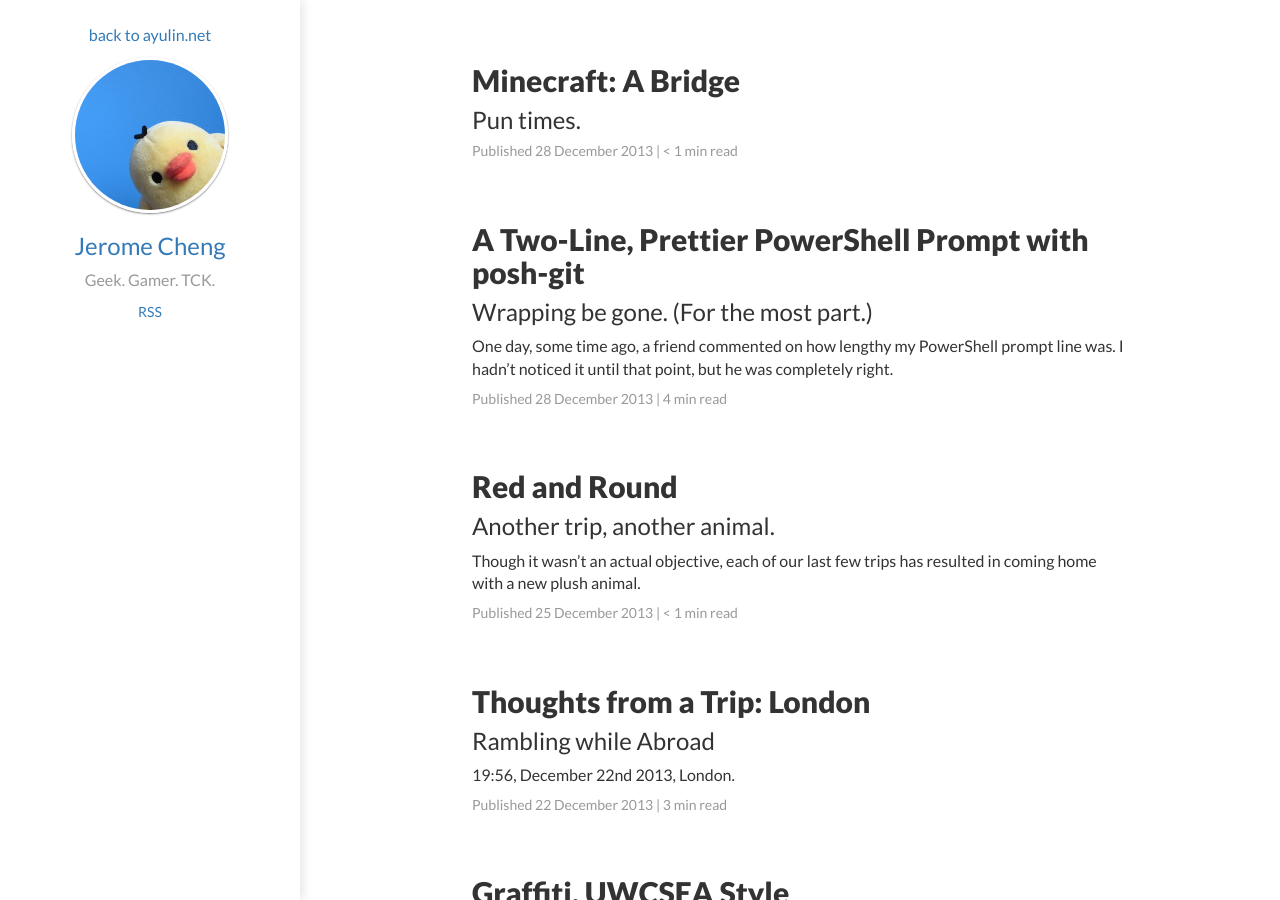
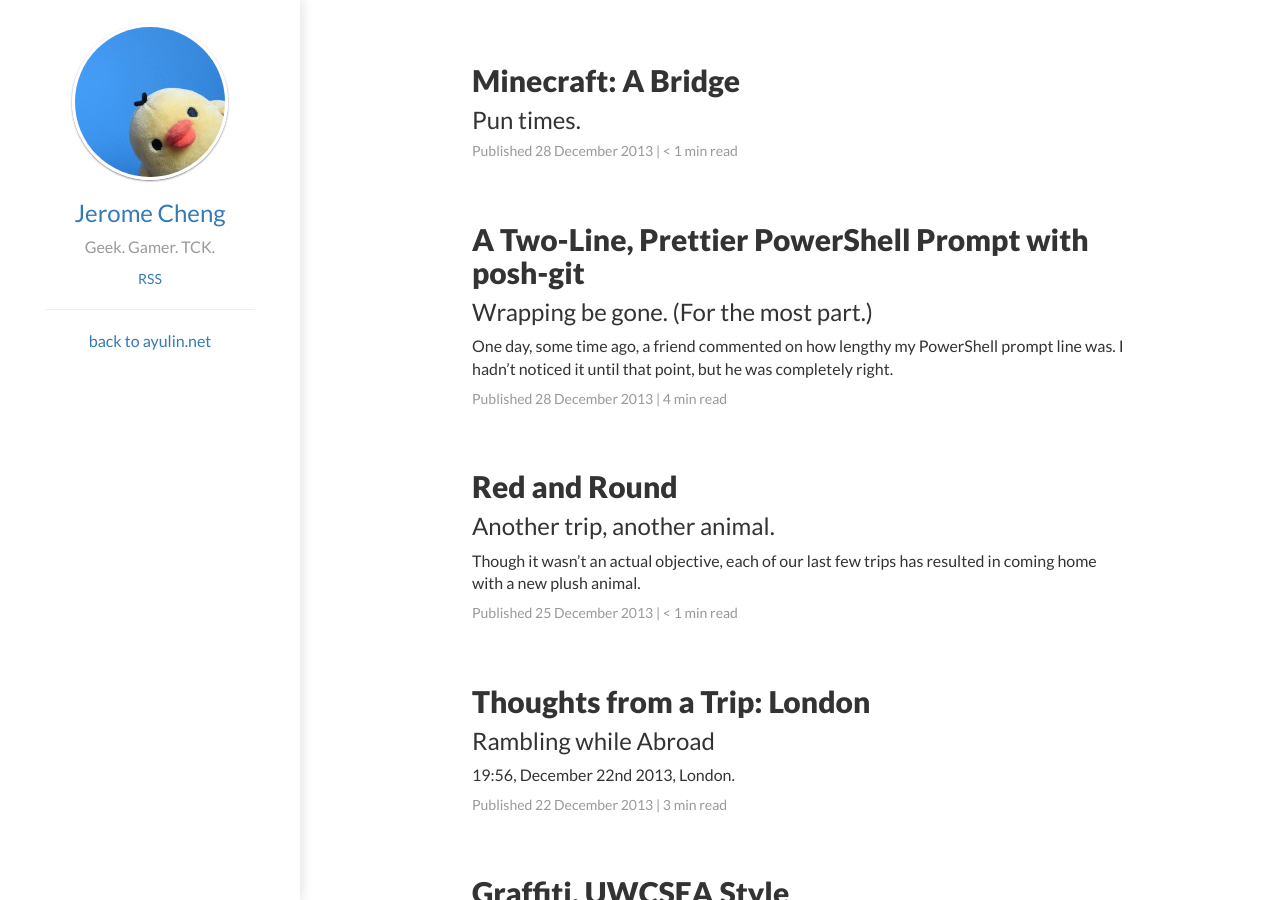
Before and after one commit to jcheng31/ayulin.net, a Jekyll site: the page built from Content/blog/index.html, in a window 1280 px wide and 900 px high. Built offline with Jekyll 4.4.1, drawn with Linux system fonts in a browser that asks for light colours; nearby versions of some CDN libraries; Markdown is read by kramdown in place of the engine named in the settings; the list of posts is cut into pages by our own code.

Commit message:
Move "back to ayulin.net" link to separate section.

```diff
--- a/Content/_layouts/blog.html
+++ b/Content/_layouts/blog.html
@@ -4,13 +4,16 @@ layout: blogDefault
 <div class="blog-wrapper">
   <div class="border-right left-sidebar">
     <div class="row center-text">
-      <p><a href="/">back to ayulin.net</a></p>
       <a href="/blog">
         <img src="/blog/img/profile.JPG" class="image-border img-circle">
         <h3>Jerome Cheng</h3>
       </a>
       <p class="subtle">Geek. Gamer. TCK.</p>
       <a href="/blog/rss.xml">RSS</a>
+    </div>
+    <div class="center-text">
+      <hr width="70%"/>
+      <p><a href="/">back to ayulin.net</a></p>
     </div>
   </div>
 
```
